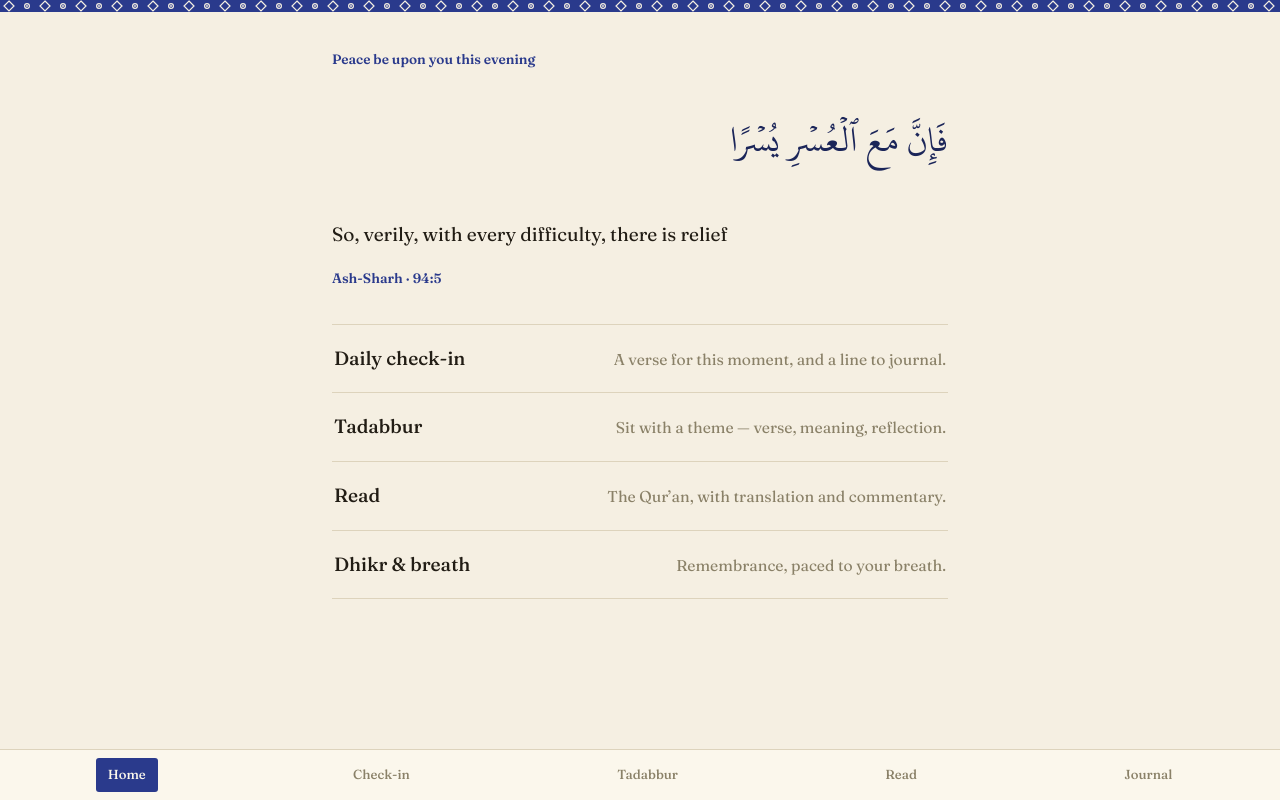
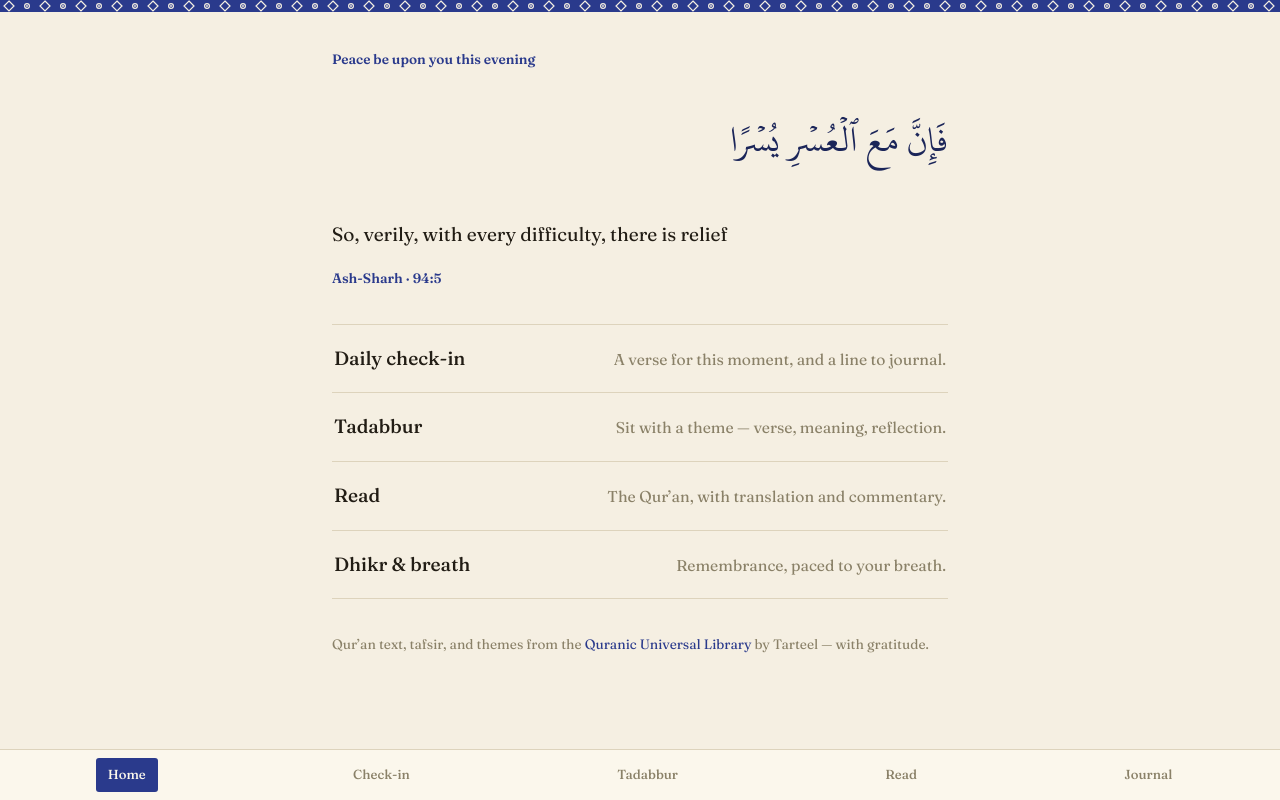
Before and after one commit to mohammedfirdouss/MindfulVerse, a React (Vite) app: page / in a window 1280 px wide. Built offline with nearby package versions, Linux system fonts and the light colour scheme.

Commit message:
docs: credit QUL (Tarteel) as the data source — in-app tribute and README acknowledgments

```diff
--- a/src/pages/Home.tsx
+++ b/src/pages/Home.tsx
@@ -124,6 +124,20 @@ export default function Home() {
         ))}
       </nav>
 
+      <footer style={{ marginTop: 34, ...reveal(320) }}>
+        <p className="muted" style={{ fontSize: ".85rem", margin: 0 }}>
+          Qur’an text, tafsir, and themes from the{" "}
+          <a
+            href="https://qul.tarteel.ai"
+            target="_blank"
+            rel="noopener noreferrer"
+          >
+            Quranic Universal Library
+          </a>{" "}
+          by Tarteel — with gratitude.
+        </p>
+      </footer>
+
       <style>{`
         .home-entries { border-top: 1px solid var(--line); }
         .home-entry {
```
Also changed, not shown: 1 other file (tests, documents, lock files or other folders).
